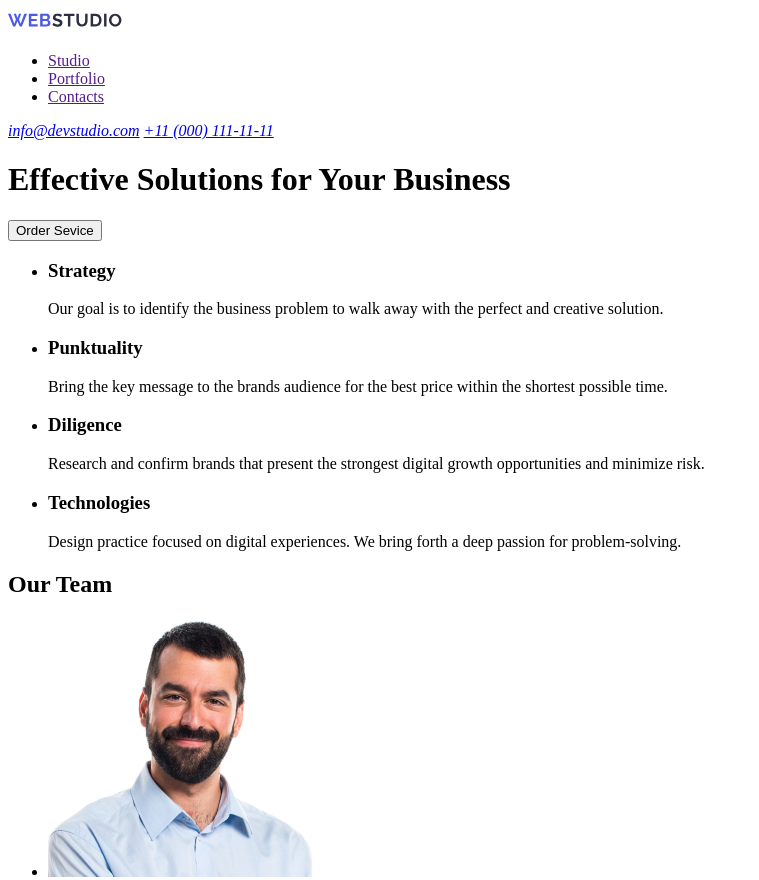
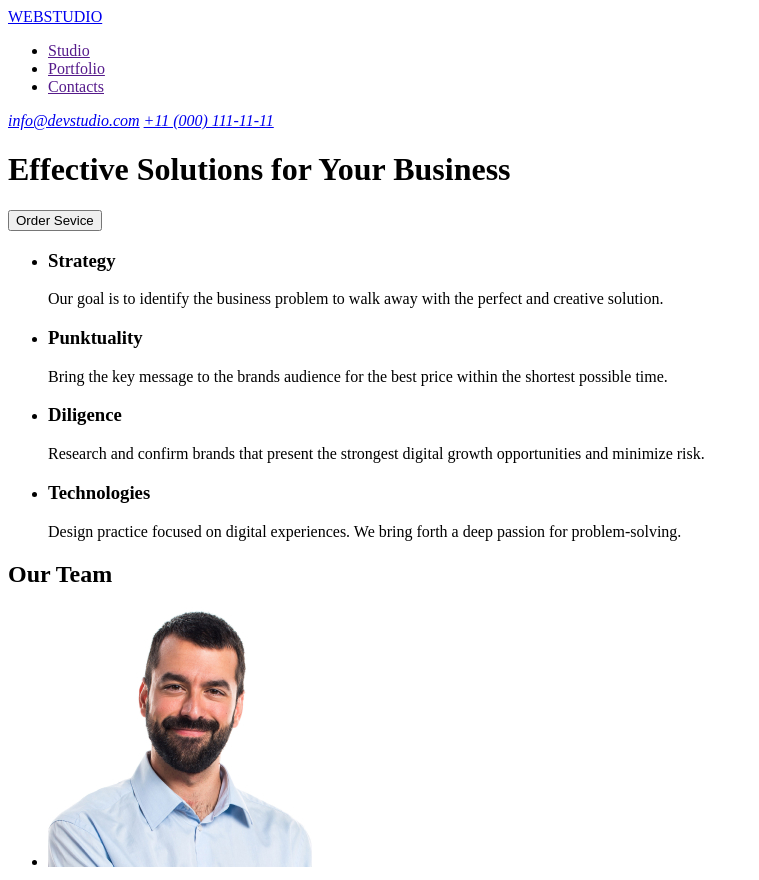
Before and after one commit to boris-v-r/goit-markup-hw-01, a plain HTML site: page index.html in a window 1280 px wide. Shown: the top 880 px of the page, without its empty margins (0-759 px from the left). Drawn offline with Linux system fonts and the light colour scheme.

Commit message:
Update index.html

```diff
--- a/index.html
+++ b/index.html
@@ -7,8 +7,8 @@
   </head>
   <body>
     <header>
-      <a href=""><img src="./images/Logo.svg" alt="WEBSTUDIO" /></a>
-      <nav>
+      <nav></nav>
+        <a href="./index.html">WEBSTUDIO</a>
         <ul>
           <li>
             <a href="">Studio</a>
```
